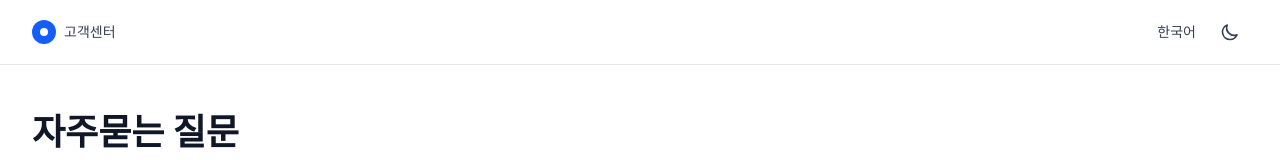
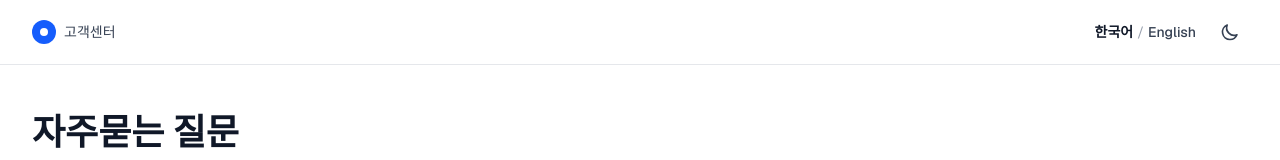
Before and after one commit to colobus-guereza/snd_faq, a Next.js app: page / in a window 1280 px wide. Shown: the top 160 px of the page. Built offline with nearby package versions, Linux system fonts and the light colour scheme.

Commit message:
언어 선택 기능 구현
- Header 컴포넌트를 클라이언트 컴포넌트로 변경
- 언어 선택 상태 관리 추가 (기본값: 한국어)
- 한국어/English를 분리된 버튼으로 구현
- 선택된 언어에 bold 효과 적용
- 클릭 시 언어 선택 상태 변경 기능 구현

```diff
--- a/components/Header.tsx
+++ b/components/Header.tsx
@@ -1,4 +1,12 @@
+"use client";
+
+import { useState } from "react";
+
+type Language = "한국어" | "English";
+
 export default function Header() {
+  const [selectedLanguage, setSelectedLanguage] = useState<Language>("한국어");
+
   return (
     <header className="w-full border-b border-gray-200 bg-white">
       <div className="mx-auto max-w-7xl px-4 sm:px-6 lg:px-8">
@@ -12,15 +20,31 @@ export default function Header() {
             </span>
           </div>
           <div className="flex items-center gap-4">
-            <button
-              type="button"
-              className="text-sm font-medium text-gray-700 hover:text-gray-900 transition-colors"
-              onClick={() => {
-                // TODO: 언어 선택 기능 구현 예정
-              }}
-            >
-              한국어
-            </button>
+            <div className="flex items-center gap-1">
+              <button
+                type="button"
+                className={`text-sm transition-colors ${
+                  selectedLanguage === "한국어"
+                    ? "font-bold text-gray-900"
+                    : "font-medium text-gray-700 hover:text-gray-900"
+                }`}
+                onClick={() => setSelectedLanguage("한국어")}
+              >
+                한국어
+              </button>
+              <span className="text-sm text-gray-400">/</span>
+              <button
+                type="button"
+                className={`text-sm transition-colors ${
+                  selectedLanguage === "English"
+                    ? "font-bold text-gray-900"
+                    : "font-medium text-gray-700 hover:text-gray-900"
+                }`}
+                onClick={() => setSelectedLanguage("English")}
+              >
+                English
+              </button>
+            </div>
             <button
               type="button"
               className="p-2 rounded-lg text-gray-700 hover:bg-gray-100 transition-colors"
```
